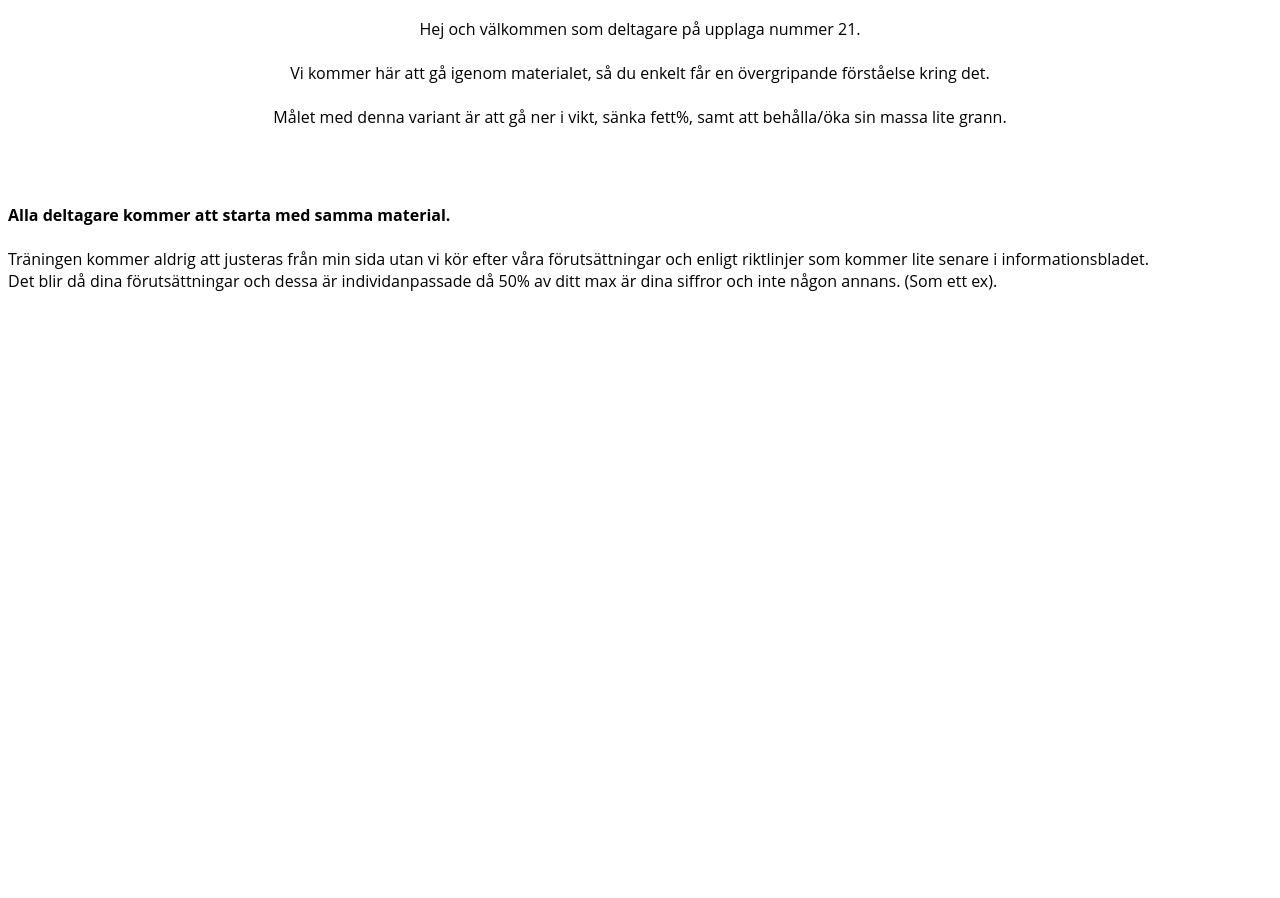
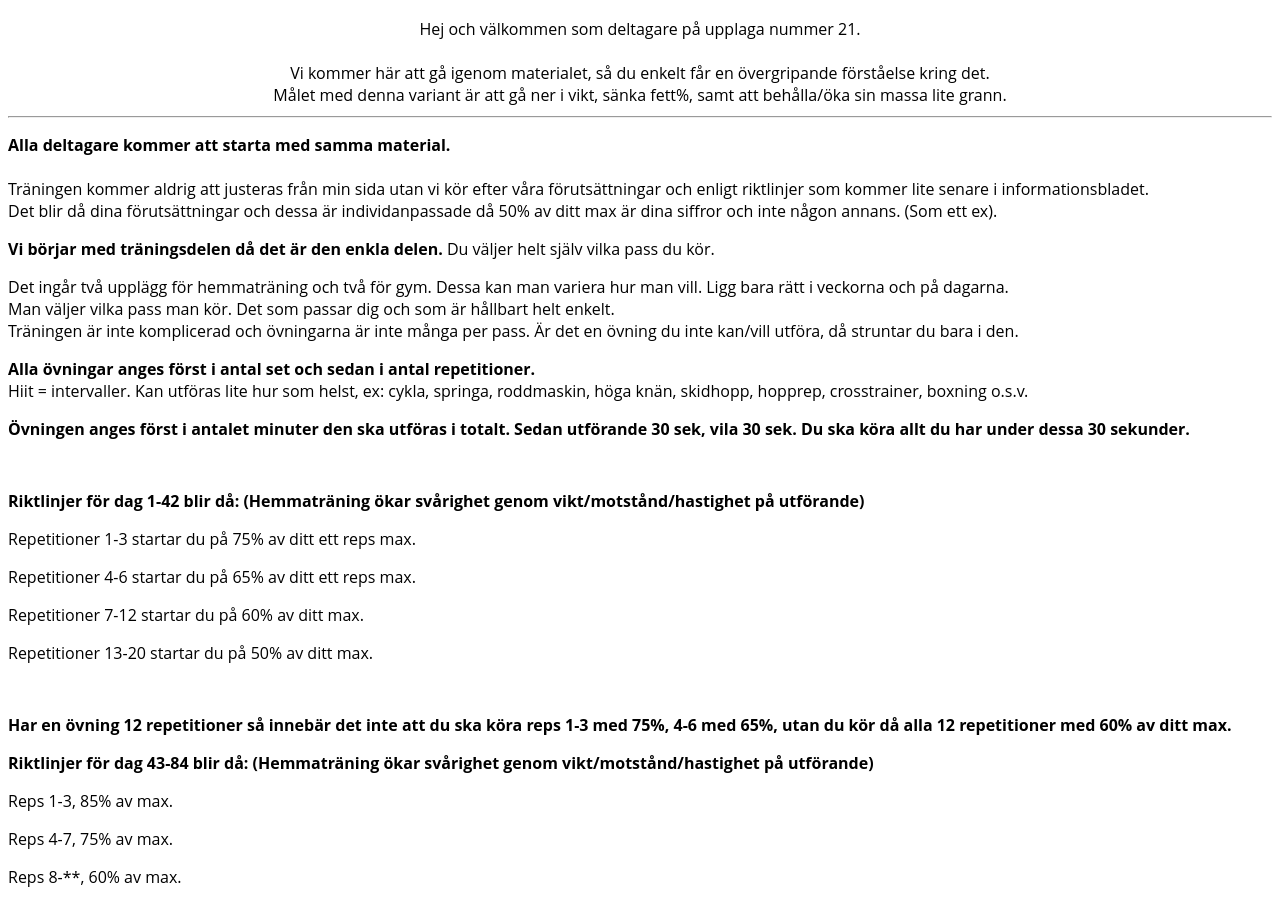
Before and after one commit to kvzivn/setlogger, a plain HTML site: page info.html in a window 1280 px wide. Shown: the part 54-952 px from the top of the page. Before the commit the page ends 800 px from the top, so only its background shows below. Drawn offline with Linux system fonts and the light colour scheme.

Commit message:
info&css uppdaterad

```diff
--- a/info.html
+++ b/info.html
@@ -10,16 +10,61 @@
 <body>
     <h1 class="title">Summer shred 4</h1>
     <div id="introduction"></div>
-        <p class="intro1">Hej och välkommen som deltagare på upplaga nummer 21.<br /><br />
-    Vi kommer här att gå igenom materialet, så du enkelt får en övergripande förståelse kring det.<br /><br />
-    Målet med denna variant är att gå ner i vikt, sänka fett%, samt att behålla/öka sin massa lite grann.</p><br /><br />
+        <p class="intro1"><span>Hej och välkommen som deltagare på upplaga nummer 21.</span><br /><br />
+        Vi kommer här att gå igenom materialet, så du enkelt får en övergripande förståelse kring det.<br />
+        Målet med denna variant är att gå ner i vikt, sänka fett%, samt att behålla/öka sin massa lite grann.
+        </p><hr>
 
         <p><strong>Alla deltagare kommer att starta med samma material.</strong><br /><br />
         Träningen kommer aldrig att justeras från min sida utan vi kör efter våra förutsättningar
         och enligt riktlinjer som kommer lite senare i informationsbladet. <br />Det blir då dina
         förutsättningar och dessa är individanpassade då 50% av ditt max är dina siffror och inte
         någon annans. (Som ett ex).
+            </p>
 
+        <p><strong>Vi börjar med träningsdelen då det är den enkla delen.</strong>
+        Du väljer helt själv vilka pass du kör.</p>
+
+        <p>Det ingår två upplägg för hemmaträning och två för gym. Dessa kan man variera hur man vill.
+        Ligg bara rätt i veckorna och på dagarna.<br />
+        Man väljer vilka pass man kör. Det som passar dig och som är hållbart helt enkelt.<br />
+        Träningen är inte komplicerad och övningarna är inte många per pass. Är det en övning du inte
+        kan/vill utföra, då struntar du bara i den.</p>
+
+        <p><strong>Alla övningar anges först i antal set och sedan i antal repetitioner.</strong><br />
+        Hiit = intervaller. Kan utföras lite hur som helst, ex: cykla, springa, roddmaskin, höga knän,
+        skidhopp, hopprep, crosstrainer, boxning o.s.v.</p>
+
+        <p class="tab1"><strong>Övningen anges först i antalet minuter den ska utföras i totalt. Sedan utförande
+        30 sek, vila 30 sek. Du ska köra allt du har under dessa 30 sekunder.</strong>
+        </p>
+
+        <p><strong>Riktlinjer för dag 1-42 blir då: (Hemmaträning ökar svårighet genom vikt/motstånd/hastighet
+        på utförande)</strong>
+        </p>
+
+        <p>Repetitioner 1-3 startar du på 75% av ditt ett reps max.</p>
+        <p>Repetitioner 4-6 startar du på 65% av ditt ett reps max.</p>
+        <p>Repetitioner 7-12 startar du på 60% av ditt max.</p>
+        <p class="tab1">Repetitioner 13-20 startar du på 50% av ditt max.</p>
+
+        <p><strong>Har en övning 12 repetitioner så innebär det inte att du ska köra reps 1-3 med 75%, 4-6 med 65%,
+            utan du kör då alla 12 repetitioner med 60% av ditt max.</strong>
+        </p>
+
+        <p><strong>Riktlinjer för dag 43-84 blir då: (Hemmaträning ökar svårighet genom vikt/motstånd/hastighet på
+            utförande)</strong>
+        </p>
+
+        <p>Reps 1-3, 85% av max.</p>
+        <p>Reps 4-7, 75% av max.</p>
+        <p class="tab1">Reps 8-**, 60% av max.</p><hr>
+
+        <h2>Kosten</h2>
+        <p>Kosten har massor med alternativ på alla mål. Mängderna varierar på dessa så målet blir att hitta den nivå som
+            passar dig med tid.<br /> Tanken med detta är att du ska äta alla mål / dag. Sedan så får vi med tid justera intaget lite. Så du landar
+            på en bra och skön siffra /v i viktnedgång. <br />Du ska helst äta så mycket som möjligt! Detta så din återhämtning ligger på max (den kommer ändå att vara sämre
+            i ett underskott än med fullt intag). Ha det i åtanke.
         </p>
 
 
--- a/styles.css
+++ b/styles.css
@@ -62,3 +62,12 @@ ol {
       height: 300px;
       width: 65%;
   }
+
+  p.tab1 {
+      margin-bottom: 50px;
+  }
+
+  p {
+      margin-bottom: 10px;
+
+  }
```
Lines whose indentation alone changed are shown as unchanged.
